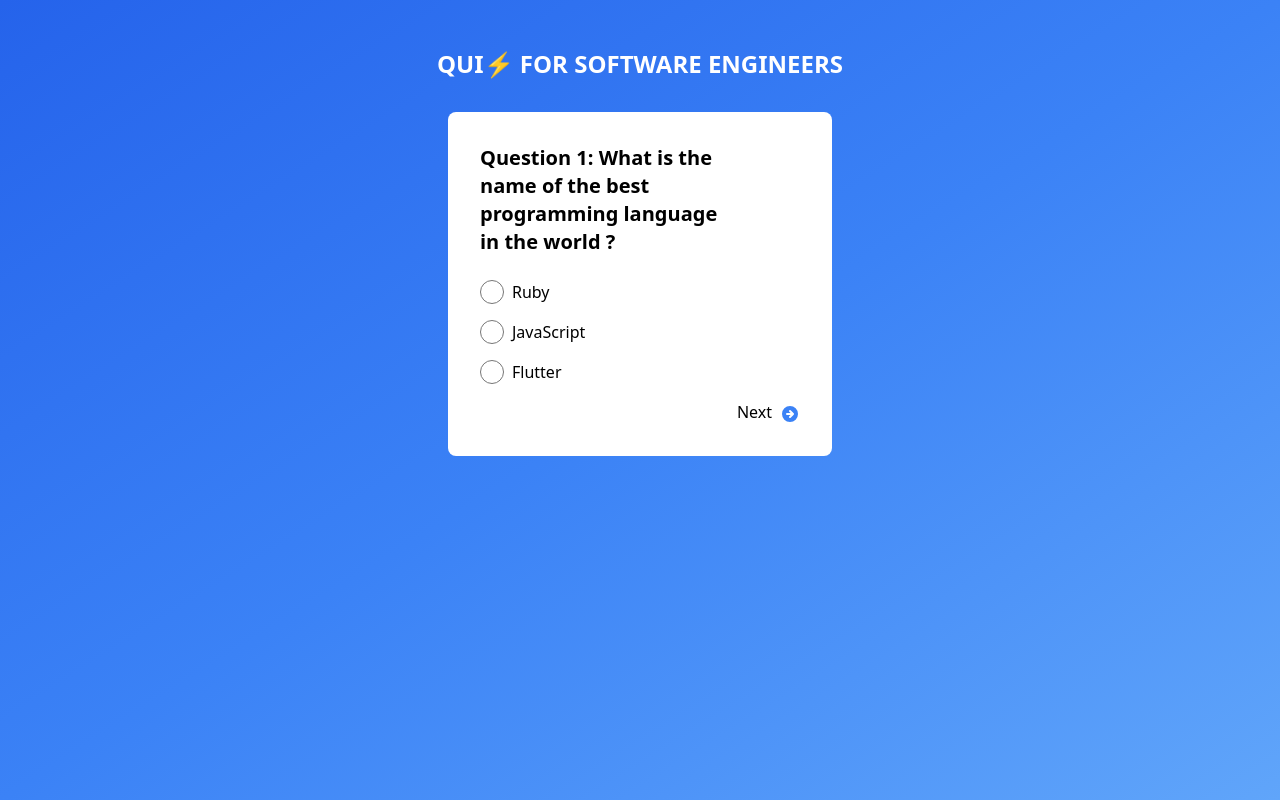
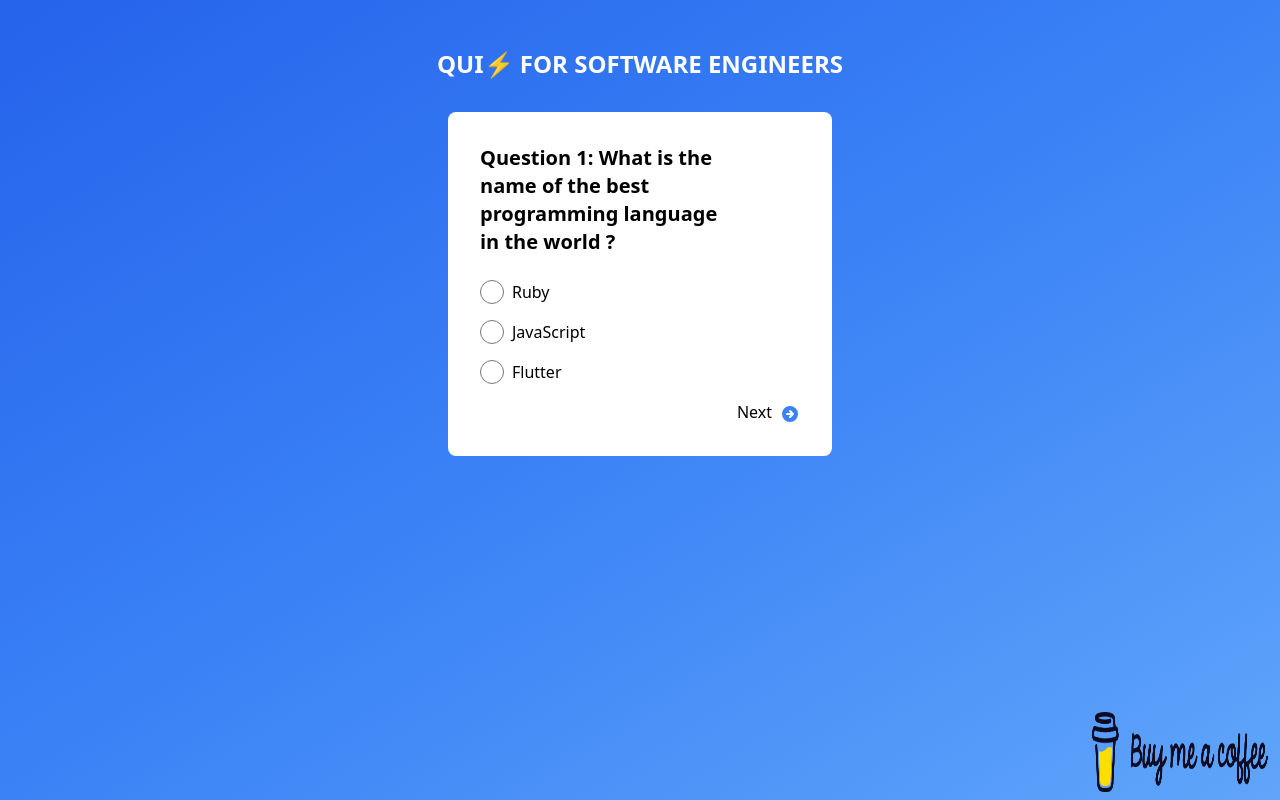
Before and after one commit to daveterry76/quiz-app, a website: page index.html in a window 1280 px wide. Drawn offline with Linux system fonts and the light colour scheme.

Commit message:
I added a buy me a coffee button

```diff
--- a/index.html
+++ b/index.html
@@ -8,9 +8,11 @@
 
     <link rel="stylesheet" href="css/output.css" />
   </head>
-  <body class="p-0 h-full">
+  <body
+    class="m-0 h-full bg-gradient-to-br from-blue-600 via-blue-500 to-blue-400"
+  >
     <div
-      class="flex flex-col justify-start items-center bg-gradient-to-br from-blue-600 via-blue-500 to-blue-400 h-screen w-screen p-12"
+      class="flex flex-col justify-start items-center h-screen w-screen p-12"
     >
       <h1 class="text-xl md:text-2xl text-white mb-8 font-semibold text-center">
         QUI⚡ FOR SOFTWARE ENGINEERS
@@ -261,6 +263,15 @@
         <p class="my-5">Well-done !</p>
         <a href="" class="retry-btn text-blue-500 underline">Give it a retry</a>
       </div>
+
+      <div class="flex mt-5 absolute right-3 bottom-2">
+        <a href="https://www.buymeacoffee.com/daviddappa" target="_blank"
+          ><img
+            class="h-20 w-44"
+            src="img/bmc-full-logo-no-background.png"
+            alt=""
+        /></a>
+      </div>
     </div>
 
     <script src="script.js"></script>
```
Also changed, not shown: css/output.css, img/bmc-full-logo-no-background.png (added), img/bmc-logo-no-background.png (added), img/bmc-logo.png (added).
